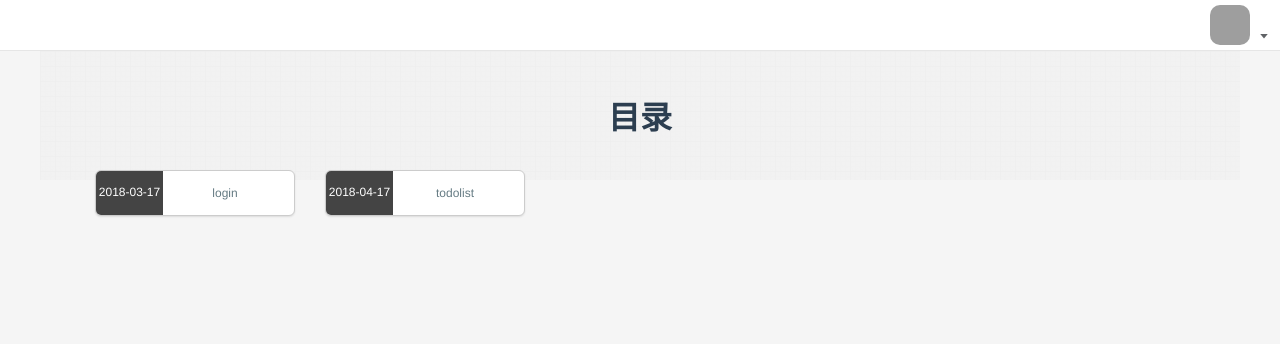
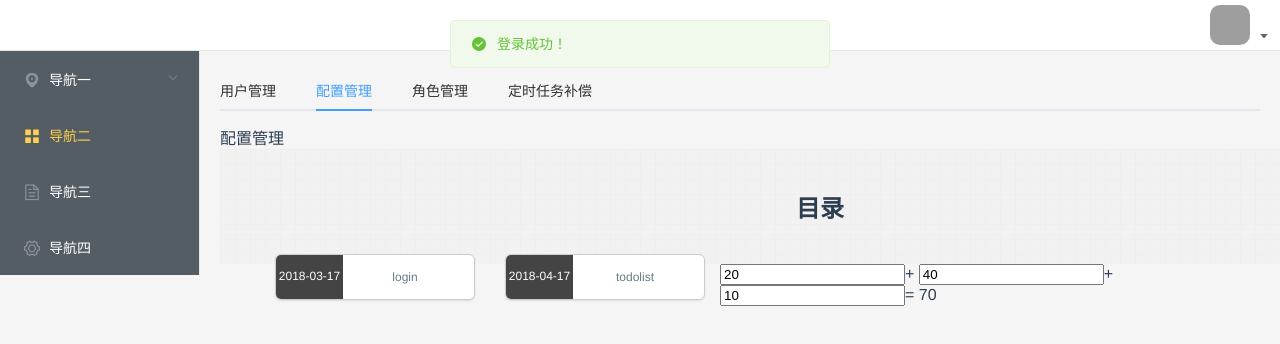
Before and after one commit to move-up/vue-study-note, a Vue app: page /#/login in a window 1280 px wide. Both pictures are taken after typing "Sample", "Sample123" into the empty fields and a click on the button "登录". Shown: the top 344 px of the page. Built offline with nearby package versions, Linux system fonts and the light colour scheme; grey boxes are pictures that could not be loaded.

Commit message:
computer

```diff
--- a/src/components/layout/app-main/index.vue
+++ b/src/components/layout/app-main/index.vue
@@ -1,6 +1,7 @@
 <!-- app-main -->
 <template>
   <div class='app-main'>
+
     <!-- content -->
     <transition
       name="fade" mode="out-in">
--- a/src/components/layout/index.vue
+++ b/src/components/layout/index.vue
@@ -1,11 +1,17 @@
 <!-- layout -->
 <template>
   <div class='layout'>
-    <sidebar class="sidebar-container"></sidebar>
     <div class="main-container">
       <navbar></navbar>
-      <tags-view></tags-view>
-      <app-main></app-main>
+      <el-container style="height:900px;">
+        <el-aside width="200px">
+          <sidebar class="sidebar-container"></sidebar>
+        </el-aside>
+        <el-main>
+          <tags-view></tags-view>
+          <app-main></app-main>
+        </el-main>
+      </el-container>
     </div>
   </div>
 </template>
@@ -46,4 +52,7 @@ export default {
 </script>
 
 <style lang='scss' scoped>
+.el-menu-item {
+  background-color: #000;
+}
 </style>
--- a/src/components/layout/sidebar/index.vue
+++ b/src/components/layout/sidebar/index.vue
@@ -1,6 +1,46 @@
 <!-- sidebar -->
 <template>
-  <div class='layout-sidebar'></div>
+  <div class='layout-sidebar'>
+    <el-menu
+      default-active="2"
+      class="el-menu-vertical-demo"
+      @open="handleOpen"
+      @close="handleClose"
+      background-color="#545c64"
+      text-color="#fff"
+      active-text-color="#ffd04b">
+      <el-submenu index="1">
+        <template slot="title">
+          <i class="el-icon-location"></i>
+          <span>导航一</span>
+        </template>
+        <el-menu-item-group>
+          <template slot="title">分组一</template>
+          <el-menu-item index="1-1">选项1</el-menu-item>
+          <el-menu-item index="1-2">选项2</el-menu-item>
+        </el-menu-item-group>
+        <el-menu-item-group title="分组2">
+          <el-menu-item index="1-3">选项3</el-menu-item>
+        </el-menu-item-group>
+        <el-submenu index="1-4">
+          <template slot="title">选项4</template>
+          <el-menu-item index="1-4-1">选项1</el-menu-item>
+        </el-submenu>
+      </el-submenu>
+      <el-menu-item index="2">
+        <i class="el-icon-menu"></i>
+        <span slot="title">导航二</span>
+      </el-menu-item>
+      <el-menu-item index="3">
+        <i class="el-icon-document"></i>
+        <span slot="title">导航三</span>
+      </el-menu-item>
+      <el-menu-item index="4">
+        <i class="el-icon-setting"></i>
+        <span slot="title">导航四</span>
+      </el-menu-item>
+    </el-menu>
+  </div>
 </template>
 
 <script>
@@ -24,7 +64,14 @@ export default {
 
   mounted () {},
 
-  methods: {}
+  methods: {
+      handleOpen(key, keyPath) {
+        console.log(key, keyPath);
+      },
+      handleClose(key, keyPath) {
+        console.log(key, keyPath);
+      }
+  }
 }
 </script>
 
--- a/src/components/layout/tags-view/index.vue
+++ b/src/components/layout/tags-view/index.vue
@@ -1,6 +1,13 @@
 <!-- tags-view -->
 <template>
-  <div class='tags-view'></div>
+  <div class='tags-view'>
+    <el-tabs v-model="activeName" @tab-click="handleClick">
+      <el-tab-pane label="用户管理" name="first">用户管理</el-tab-pane>
+      <el-tab-pane label="配置管理" name="second">配置管理</el-tab-pane>
+      <el-tab-pane label="角色管理" name="third">角色管理</el-tab-pane>
+      <el-tab-pane label="定时任务补偿" name="fourth">定时任务补偿</el-tab-pane>
+    </el-tabs>
+  </div>
 </template>
 
 <script>
@@ -13,6 +20,7 @@ export default {
 
   data () {
     return {
+      activeName: 'second'
     }
   },
 
@@ -24,7 +32,11 @@ export default {
 
   mounted () {},
 
-  methods: {}
+  methods: {
+    handleClick(tab, event) {
+      console.log(tab, event);
+    }
+  }
 }
 </script>
 
--- /dev/null
+++ b/src/pages/home/add.vue
@@ -0,0 +1,72 @@
+<template>
+  <div class="page-index">
+    <div id="demo2">
+      <input type="number" v-model="a">+
+      <input type="number" v-model="b">+
+      <input type="number" v-model="c">= <span>{{ total }}</span>
+      <!-- <span>{{ total }}</span> -->
+    </div>
+  </div>
+</template>
+
+<script>
+  export default {
+    name: '',
+    components: {
+
+    },
+    props: {
+    },
+    data () {
+      return {
+        a: 20,
+        b: 40,
+        c: 10,
+        //total: 70,
+        firstName: 'Foo',
+        lastName: 'Bar',
+        fullName: 'Foo Bar'
+      }
+    },
+    computed: {
+      total () {
+        return parseFloat(this.a) + parseFloat(this.b) + parseFloat(this.c)
+        //return this.a + this.b + this.c
+      }
+
+    },
+    watch: {
+      /* a: function(val){
+        this.total = parseFloat(val) + parseFloat(this.b) + parseFloat(this.c)
+      },
+
+      b: function(val){
+        this.total = parseFloat(this.a) + parseFloat(val) + parseFloat(this.c)
+      },
+
+      c: function(val){
+        this.total = parseFloat(this.a) + parseFloat(this.b) + parseFloat(val)
+      }, */
+
+      firstName: function(val){
+        this.fullName = val + ' ' + this.lastName
+      },
+
+      lastName: function(val){
+        this.fullName = this.firstName + ' ' + val
+      },
+    },
+    created () {
+
+    },
+    mounted () {
+
+    },
+    methods: {
+
+    }
+  }
+</script>
+
+<style>
+</style>
--- a/src/pages/home/index.vue
+++ b/src/pages/home/index.vue
@@ -26,14 +26,17 @@
         </div>
       </div>
     </div>
+
+      <Add></Add>
   </div>
 </template>
 
 <script>
+import Add from './add'
   export default {
     name: '',
     components: {
-
+      Add
     },
     props: {
     },
--- a/src/pages/login/index.vue
+++ b/src/pages/login/index.vue
@@ -23,6 +23,7 @@
   import { mapActions } from 'vuex'
   import { USER_SIGNIN } from '@/store/modules/user'
   import Cookies from 'js-cookie'
+  import { Loading } from 'element-ui';
 
   export default {
     name: '',
@@ -68,14 +69,16 @@
 				this.$refs['form'].validate((valid) => {
           if (valid) {
             this.USER_SIGNIN(this.user['name']).then(() => {
-              this.$router.push({ path: '/home' })
+              //Loading.service(options);
+              this.$router.push({ path: '/home' });
+              this.$message.success('登录成功！')
             })
           } else {
             this.$message.error('用户名或密码错误！');
             return false;
           }
         });
-			}
+      }
     }
   }
 </script>
```
